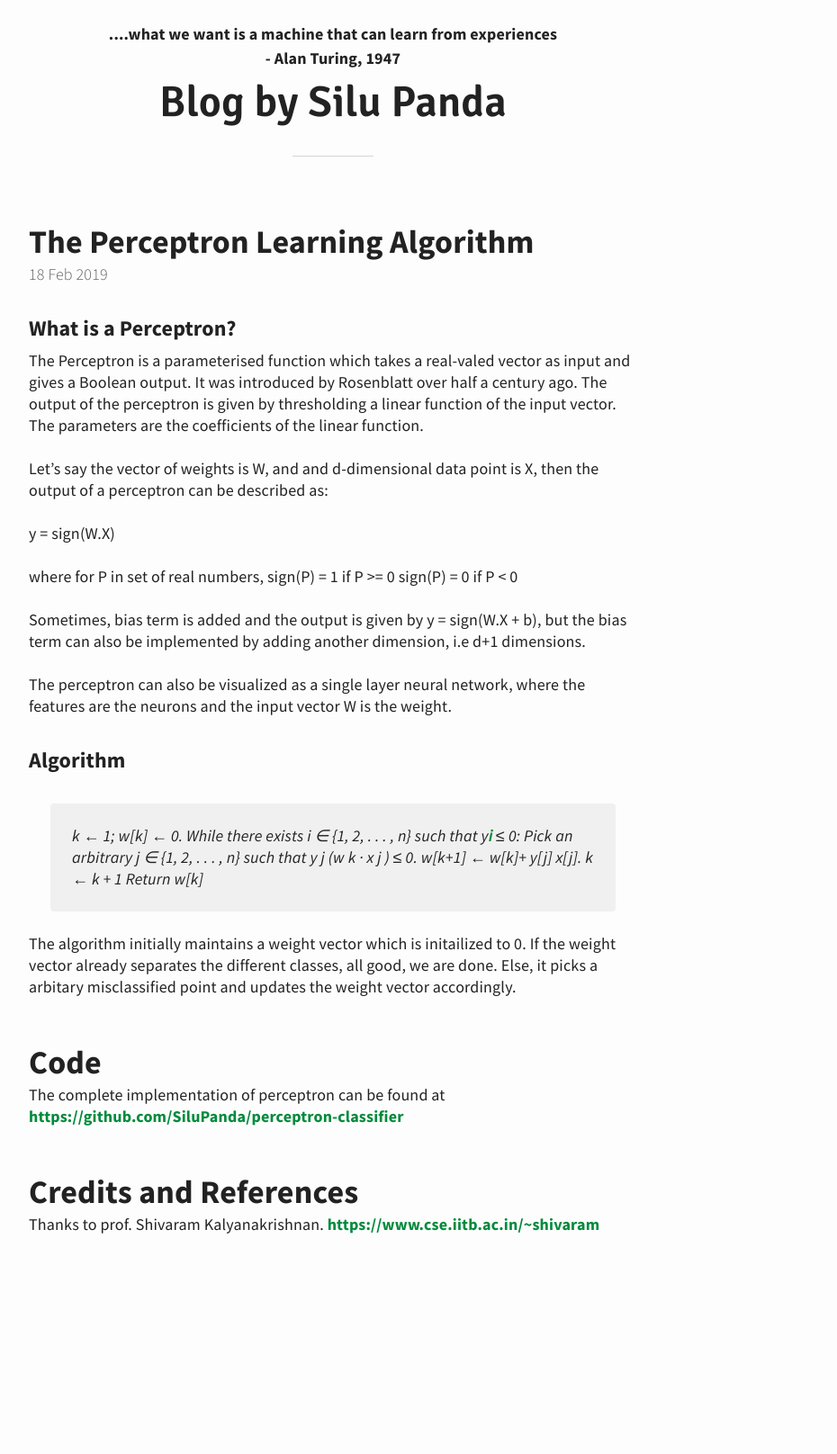
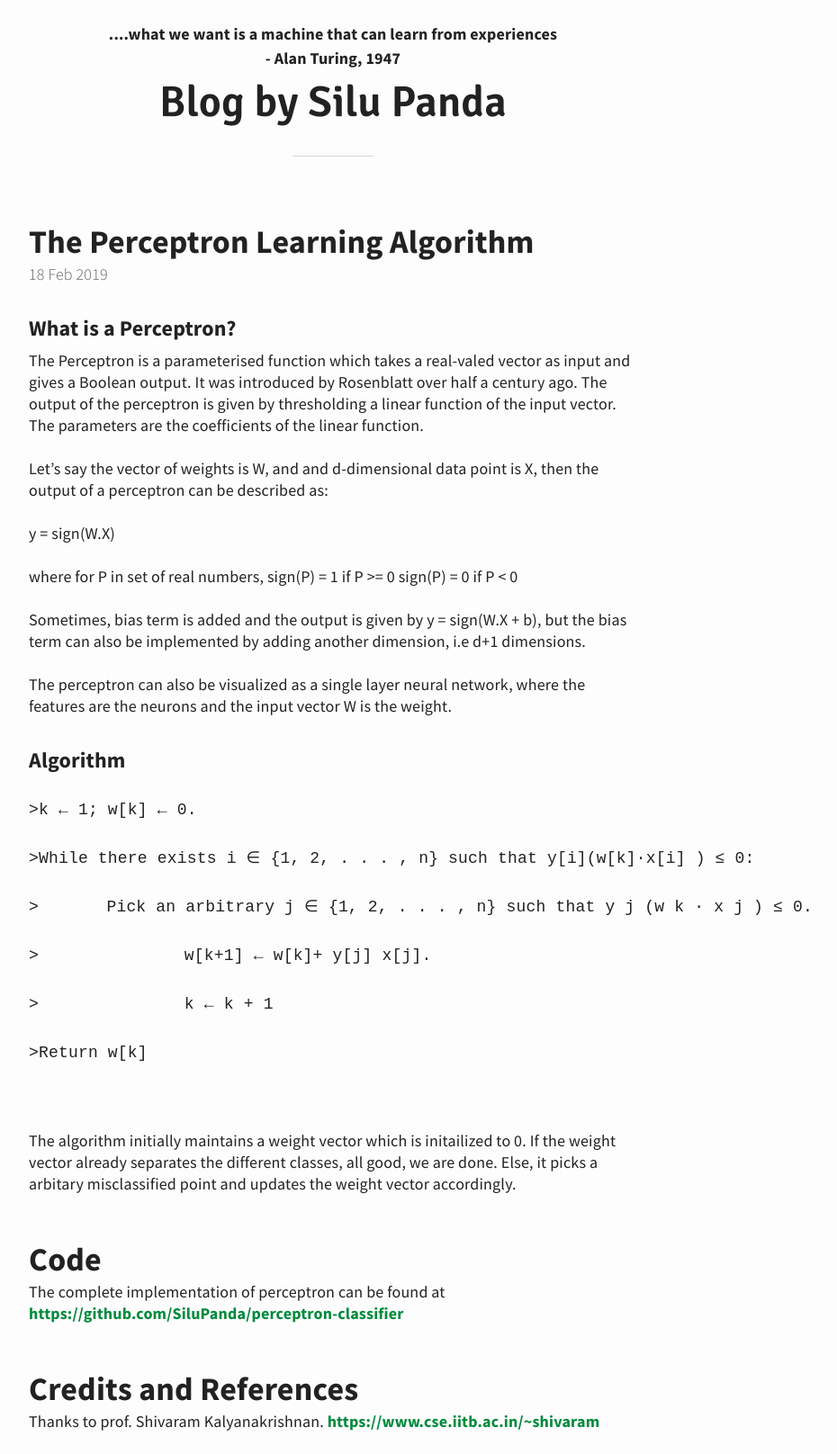
Before and after one commit to SiluPanda/blog, a Jekyll site: the page built from _posts/2019-02-18-the-perceptron-learning-algorithm.md, in a window 1280 px wide. Shown: the whole page at 90% size, without its empty margins (270-1200 px from the left). Built offline with Jekyll 4.4.1, drawn with Linux system fonts in a browser that asks for light colours; before the commit the page ends 1397 px from its top, so only the background shows below that.

Commit message:
Update 2019-02-18-the-perceptron-learning-algorithm.md

```diff
--- a/_posts/2019-02-18-the-perceptron-learning-algorithm.md
+++ b/_posts/2019-02-18-the-perceptron-learning-algorithm.md
@@ -18,12 +18,15 @@ Sometimes, bias term is added and the output is given by y = sign(W.X + b), but
 The perceptron can also be visualized as a single layer neural network, where the features are the neurons and the input vector W is the weight.
 
 ### Algorithm
->k ← 1; w[k] ← 0.
->While there exists i ∈ {1, 2, . . . , n} such that y[i](w[k]·x[i] ) ≤ 0:
->	Pick an arbitrary j ∈ {1, 2, . . . , n} such that y j (w k · x j ) ≤ 0.
->		w[k+1] ← w[k]+ y[j] x[j].
->		k ← k + 1
->Return w[k]
+<pre>
+>k ← 1; w[k] ← 0. <br/>
+>While there exists i ∈ {1, 2, . . . , n} such that y[i](w[k]·x[i] ) ≤ 0: <br/>
+>	Pick an arbitrary j ∈ {1, 2, . . . , n} such that y j (w k · x j ) ≤ 0. <br/>
+>		w[k+1] ← w[k]+ y[j] x[j]. <br/>
+>		k ← k + 1 <br/>
+>Return w[k] <br/>
+
+</pre>
 
 The algorithm initially maintains a weight vector which is initailized to 0. If the weight vector already separates the different classes, all good, we are done. Else, it picks a arbitary misclassified point and updates the weight vector accordingly.
 
```
